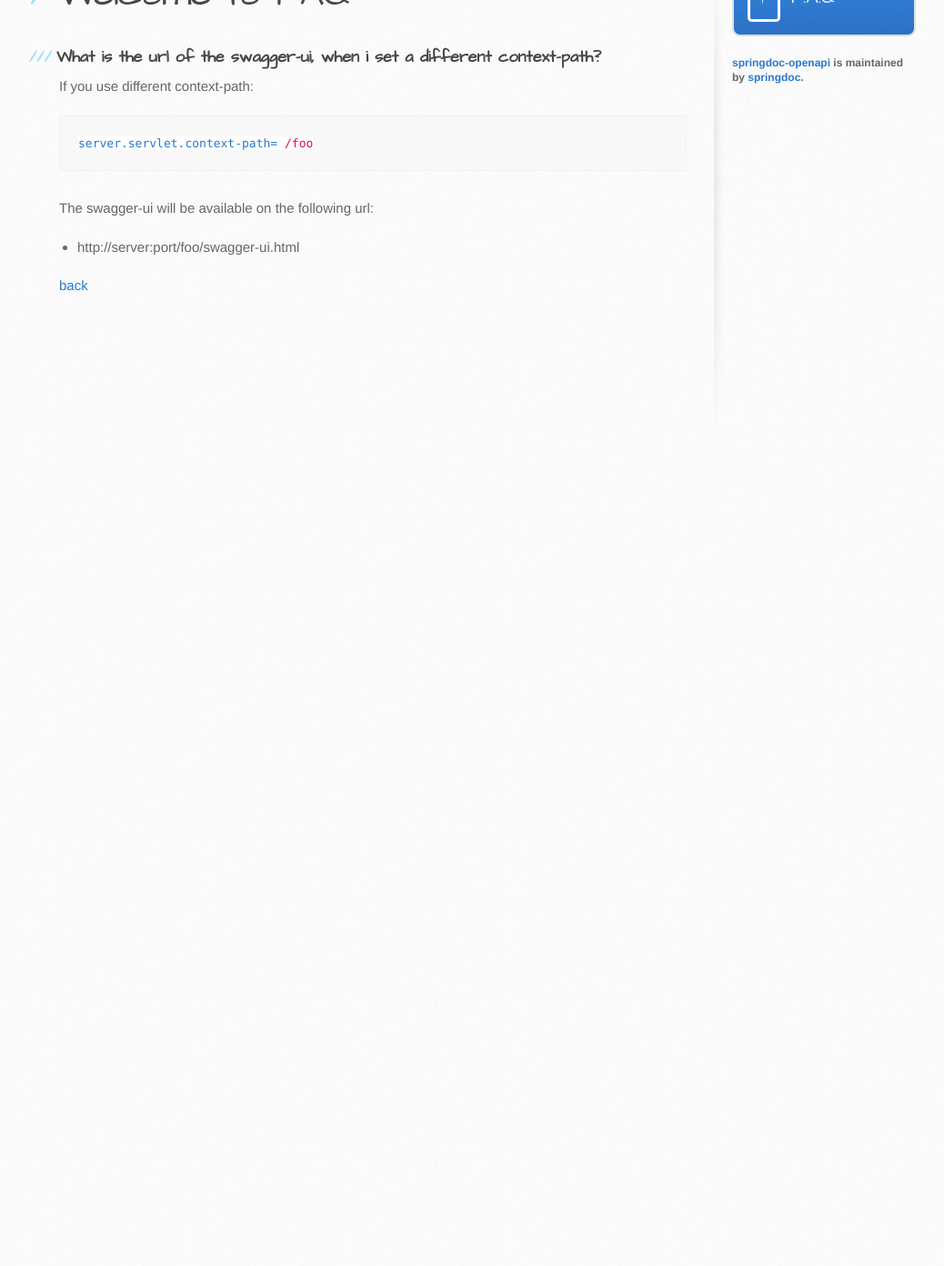
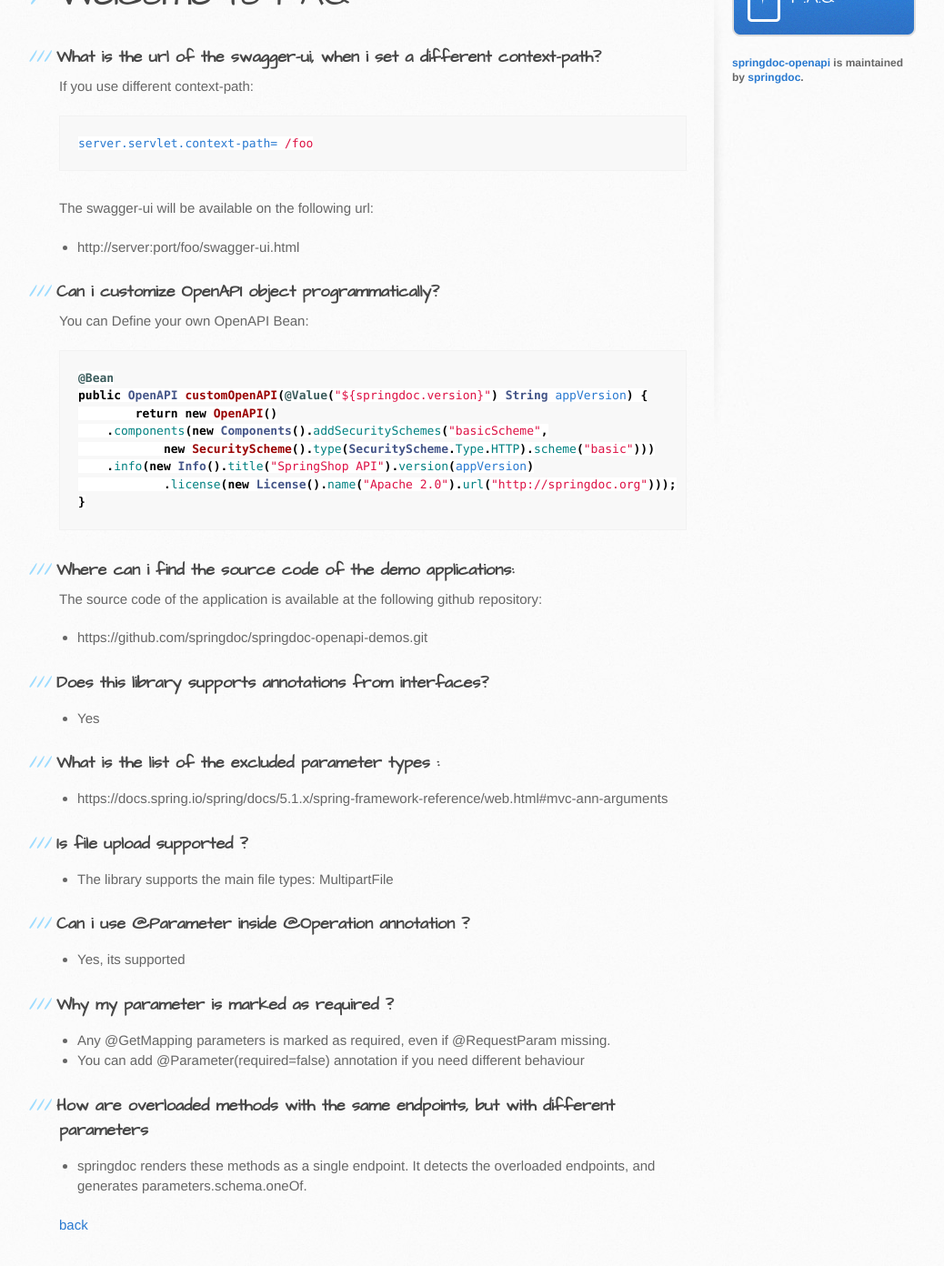
Before and after one commit to springdoc/springdoc-openapi-demos, a Jekyll site: the page built from docs/faq.md, in a window 1280 px wide and 1400 px high, scrolled down 270 px. Shown: the top 1392 px of the window at 91% size, without its empty margins (105-1143 px from the left). Built offline with Jekyll 4.4.1, drawn with Linux system fonts in a browser that asks for light colours; our own code applies the rules of GitHub Pages for plain Markdown files; before the commit the page ends 900 px from its top, so only the background shows below that.

Commit message:
FAQ UPDATE

````diff
--- a/docs/faq.md
+++ b/docs/faq.md
@@ -1,7 +1,6 @@
 ---
 layout: default
 ---
-
 # Welcome to FAQ
 
 ### What is the url of the swagger-ui, when i set a different context-path?
@@ -13,6 +12,41 @@ server.servlet.context-path= /foo
 The swagger-ui will be available on the following url:
 - http://server:port/foo/swagger-ui.html
 
+### Can i  customize OpenAPI object programmatically?
 
+You can Define your own OpenAPI Bean:
+```java
+@Bean
+public OpenAPI customOpenAPI(@Value("${springdoc.version}") String appVersion) {
+	return new OpenAPI()
+    .components(new Components().addSecuritySchemes("basicScheme",
+            new SecurityScheme().type(SecurityScheme.Type.HTTP).scheme("basic")))
+    .info(new Info().title("SpringShop API").version(appVersion)
+            .license(new License().name("Apache 2.0").url("http://springdoc.org")));
+}
+```
+
+### Where can i find the source code of the demo applications:
+The source code of the application is available at the following github repository:
+- https://github.com/springdoc/springdoc-openapi-demos.git
+
+### Does this library supports annotations from interfaces?
+- Yes
+
+### What is the list of the excluded parameter types :
+- https://docs.spring.io/spring/docs/5.1.x/spring-framework-reference/web.html#mvc-ann-arguments
+
+### Is file upload supported ?
+- The library supports the main file types: MultipartFile
+
+### Can i use @Parameter inside @Operation annotation ?
+- Yes, its supported
+
+### Why my parameter is marked as required ?
+- Any @GetMapping parameters is marked as required, even if @RequestParam missing.
+- You can add @Parameter(required=false) annotation if you need different behaviour
+
+### How are overloaded methods with the same endpoints, but with different parameters
+- springdoc renders these methods as a single endpoint. It detects the overloaded endpoints, and generates parameters.schema.oneOf.
 
 [back](./)
````
